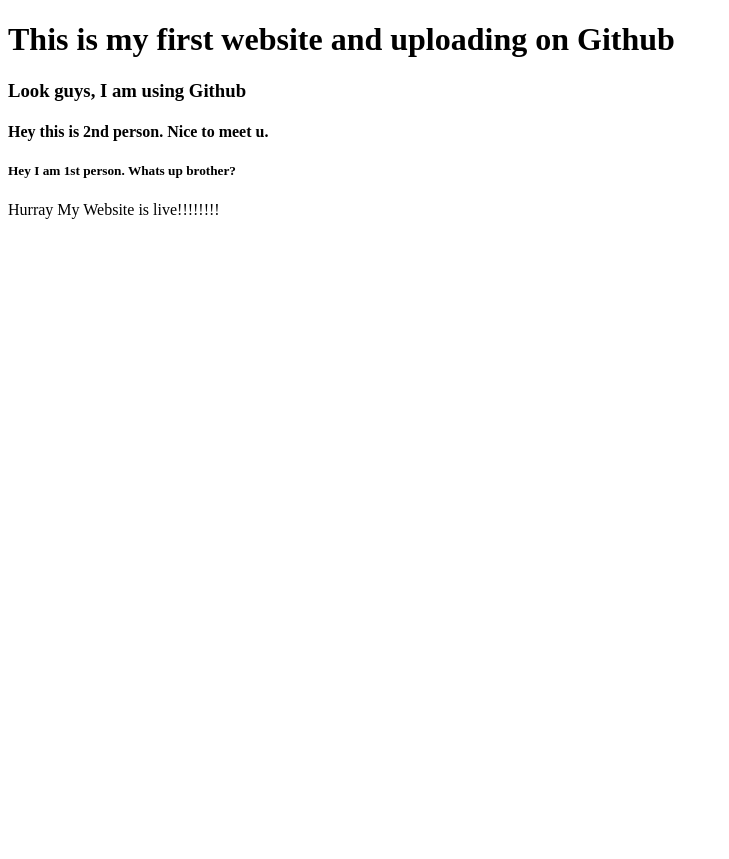
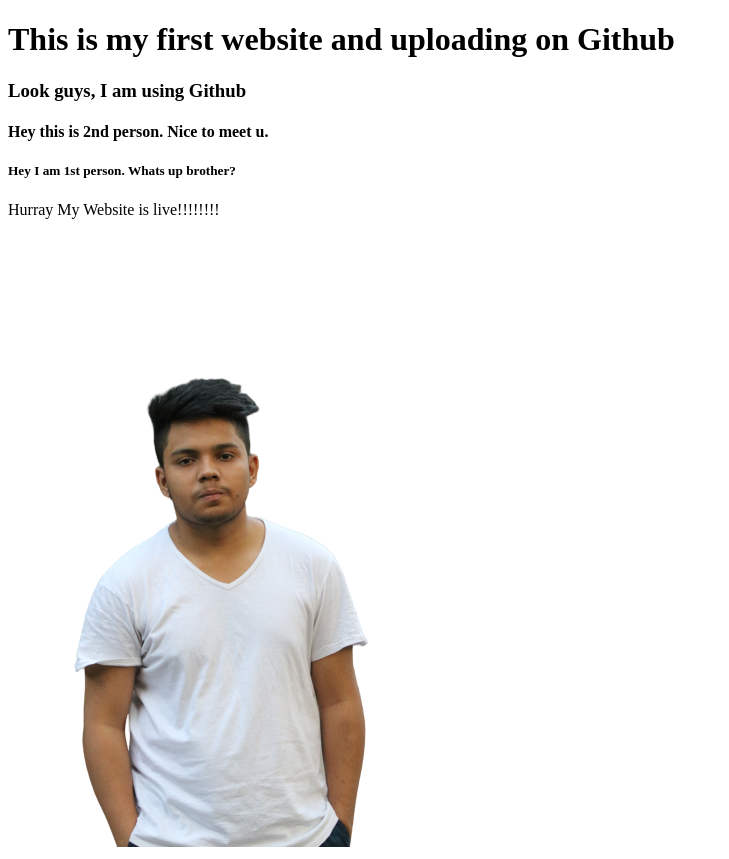
Before and after one commit to farhanshahriyar/myfirstwebsite, a plain HTML site: page index.html in a window 1280 px wide. Shown: the whole page, without its empty margins (0-729 px from the left). Before the commit the page ends 800 px from the top, so only its background shows below. Drawn offline with Linux system fonts and the light colour scheme.

Commit message:
added abir images

```diff
--- a/index.html
+++ b/index.html
@@ -11,5 +11,6 @@
     <h4>Hey this is 2nd person. Nice to meet u.</h4>
     <h5>Hey I am 1st person. Whats up brother?</h5>
     <p>Hurray My Website is live!!!!!!!!</p>
+   <img src="images/abir.png">
 </body>
 </html>
```
Also changed, not shown: images/abir.png (added).
